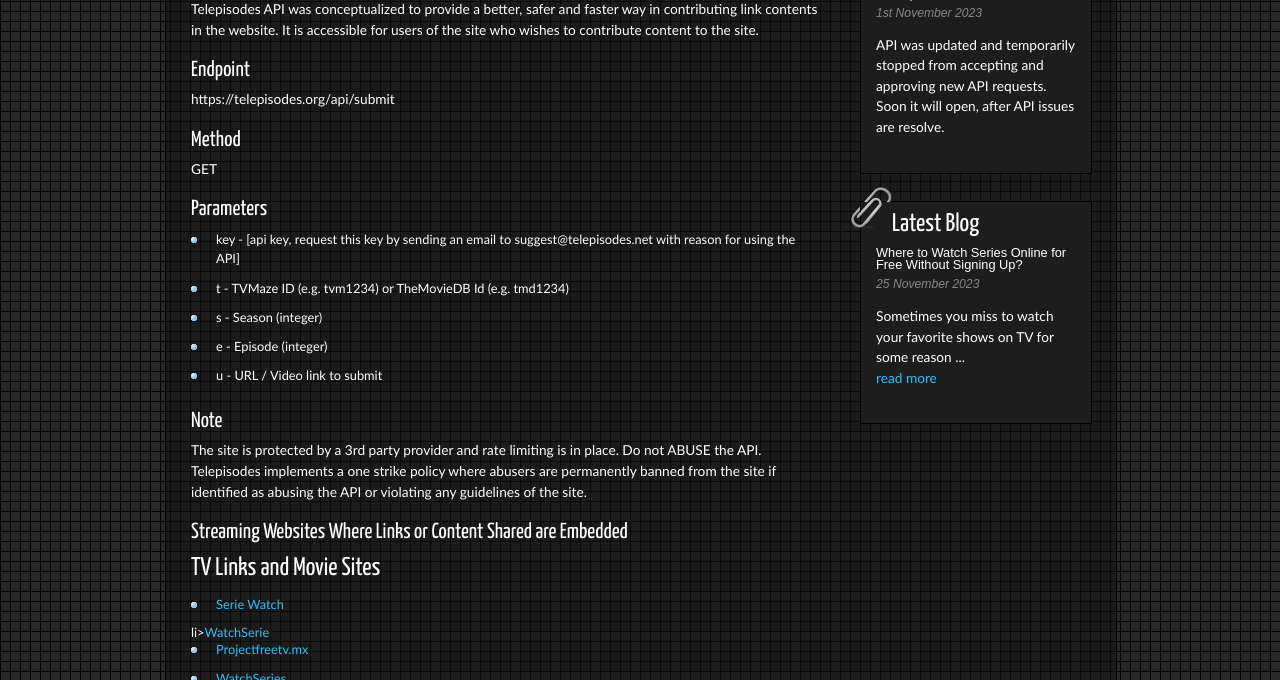
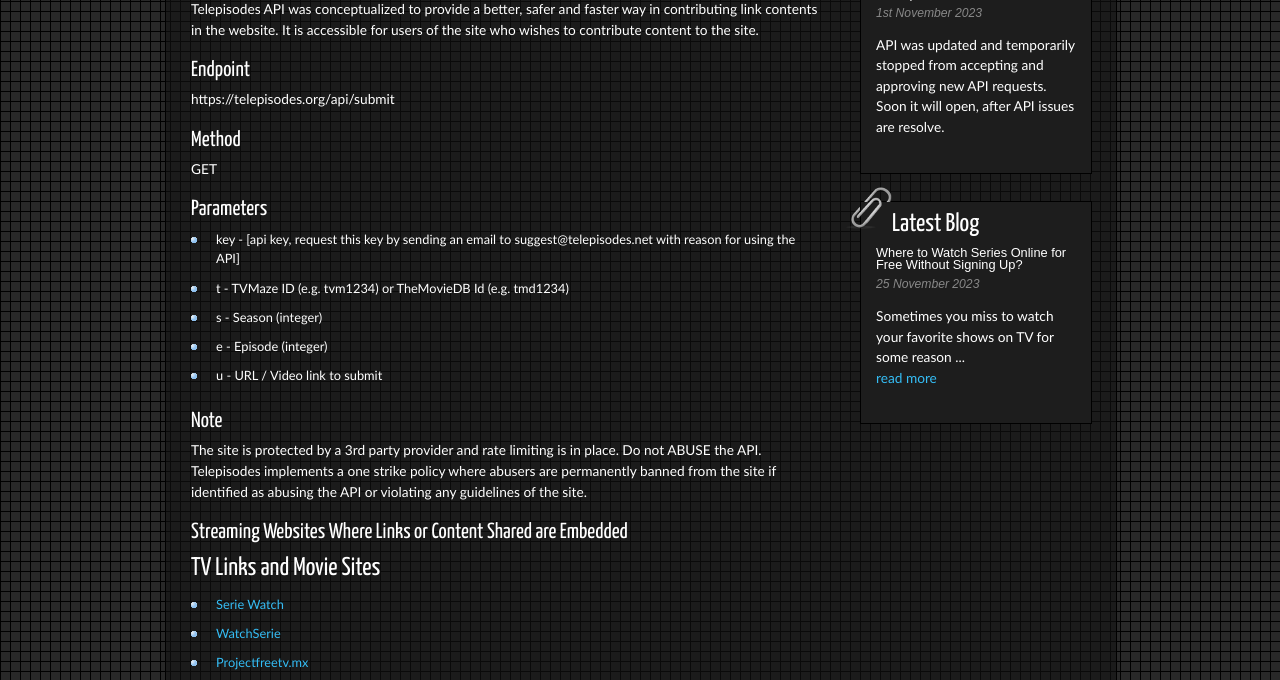
Before and after one commit to telepisodes/telepisodes.github.io, a plain HTML site: page index.html in a window 1280 px wide. Shown: the part 249-929 px from the top of the page. Drawn offline with Linux system fonts and the light colour scheme.

Commit message:
Update index.html

```diff
--- a/index.html
+++ b/index.html
@@ -67,7 +67,7 @@
         <h3>TV Links and Movie Sites</h3>
         <ul>
           <li><a title="watch series" href="https://serie.watch/">Serie Watch</a></li>
-          li><a href="https://www.watchserie.video" title="watch series">WatchSerie</a></li>
+          <li><a href="https://www.watchserie.video" title="watch series">WatchSerie</a></li>
         	<li><a href="https://www.projectfreetv.mx">Projectfreetv.mx</a></li>
         	<li><a href="https://www.watchseries.tube">WatchSeries</a></li>
           <li><a href="https://www.mydramacool.cyou">DramaCool</a></li>
```
